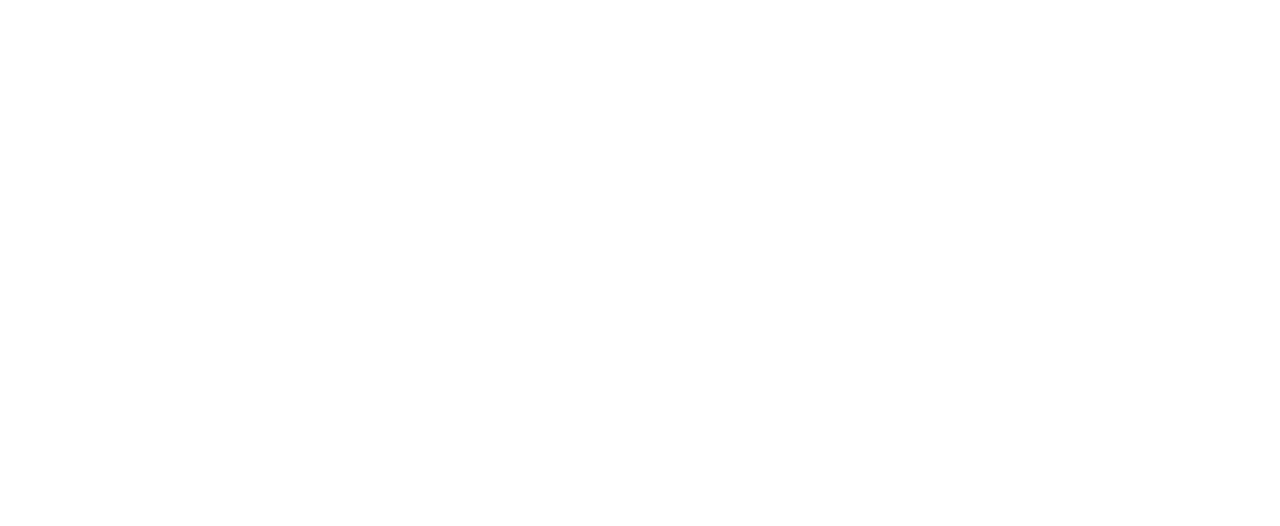
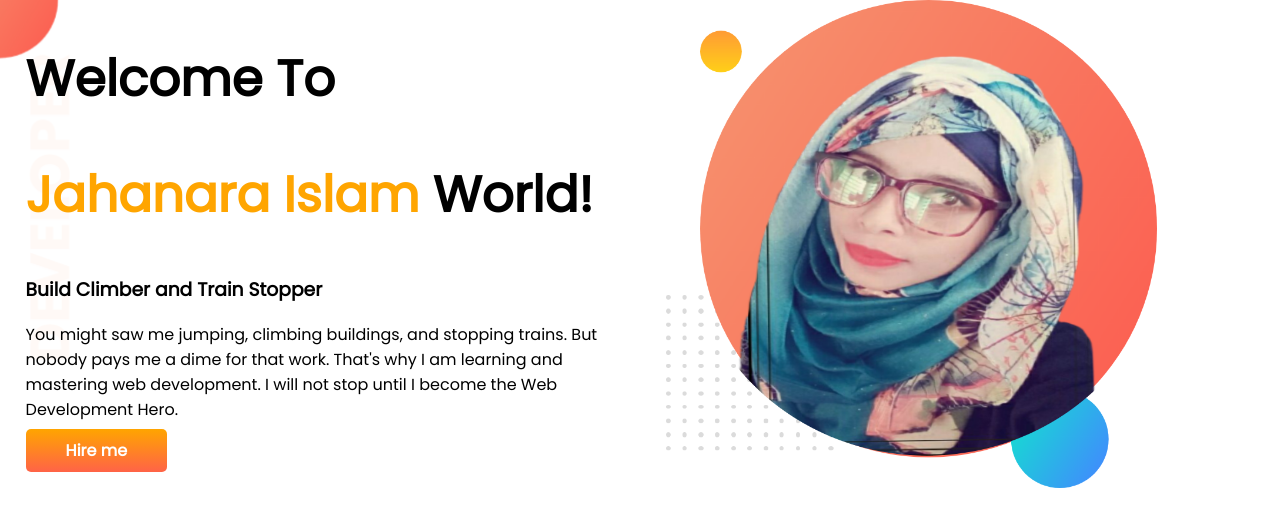
Before and after one commit to jahanaraislam/developer-potrfolio, a plain HTML site: page index.html in a window 1280 px wide. Drawn offline with Linux system fonts and the light colour scheme.

Commit message:
top-banner added

```diff
--- a/index.html
+++ b/index.html
@@ -1,13 +1,32 @@
 <!DOCTYPE html>
 <html lang="en">
+
 <head>
     <meta charset="UTF-8">
     <meta http-equiv="X-UA-Compatible" content="IE=edge">
     <meta name="viewport" content="width=device-width, initial-scale=1.0">
     <title>Niha portfolio</title>
+    <link rel="preconnect" href="https://fonts.googleapis.com">
+    <link rel="preconnect" href="https://fonts.gstatic.com" crossorigin>
+    <link href="https://fonts.googleapis.com/css2?family=Poppins&display=swap" rel="stylesheet">
     <link rel="stylesheet" href="style.css">
 </head>
+
 <body>
+   <section class="top-banner">
+    <div class="half-width">
+        <h1>Welcome To</h1>
+        <h1><span class="orange-color">Jahanara Islam </span>World!</h1>
+        <h3>Build Climber and Train Stopper</h3>
+        <p>You might saw me jumping, climbing buildings, and stopping trains. But nobody pays me a dime for that work.
+            That's why I am learning and mastering web development. I will not stop until I become the Web Development
+            Hero.</p>
+        <a class="link-button"  target="_blank" href="https://github.com/jahanaraislam/developer-potrfolio">Hire me</a>
+    </div>
+    <div class="half-width">
+        <img src="images/Niha-pic2-with-bg.png" alt="">
+    </div>
+    </section>
+</body>
 
-</body>
 </html>
--- a/style.css
+++ b/style.css
@@ -0,0 +1,34 @@
+body{
+    font-family: 'Poppins', sans-serif;
+    margin: 0;
+}
+h1{
+    font-size: 50px;
+
+}
+.orange-color{
+    color: orange;
+}
+section{
+    display: flex;
+}
+
+.half-width{
+    width: 50%;
+    padding-left: 2%;
+}
+.half-width img{
+    width: 80%;
+}
+.link-button{
+    text-decoration: none;
+    background-image: linear-gradient(orange,tomato);
+    padding: 10px 40px;
+    color: white;
+    font-weight: 700;
+    border-radius: 5px;
+}
+.top-banner{
+    background-image: url(images/top-banner.png);
+    background-repeat: no-repeat;
+}
```
Also changed, not shown: images/Niha-pic1-with-bg.png (added), images/Niha-pic2-with-bg.png (added), images/dream-bg.png (added), images/exp-bg.png (added), images/jhankar.png (added), images/jhankar2.png (added), images/my-bg.png (added), images/my-bg2.png (added), images/top-banner.png (added).
